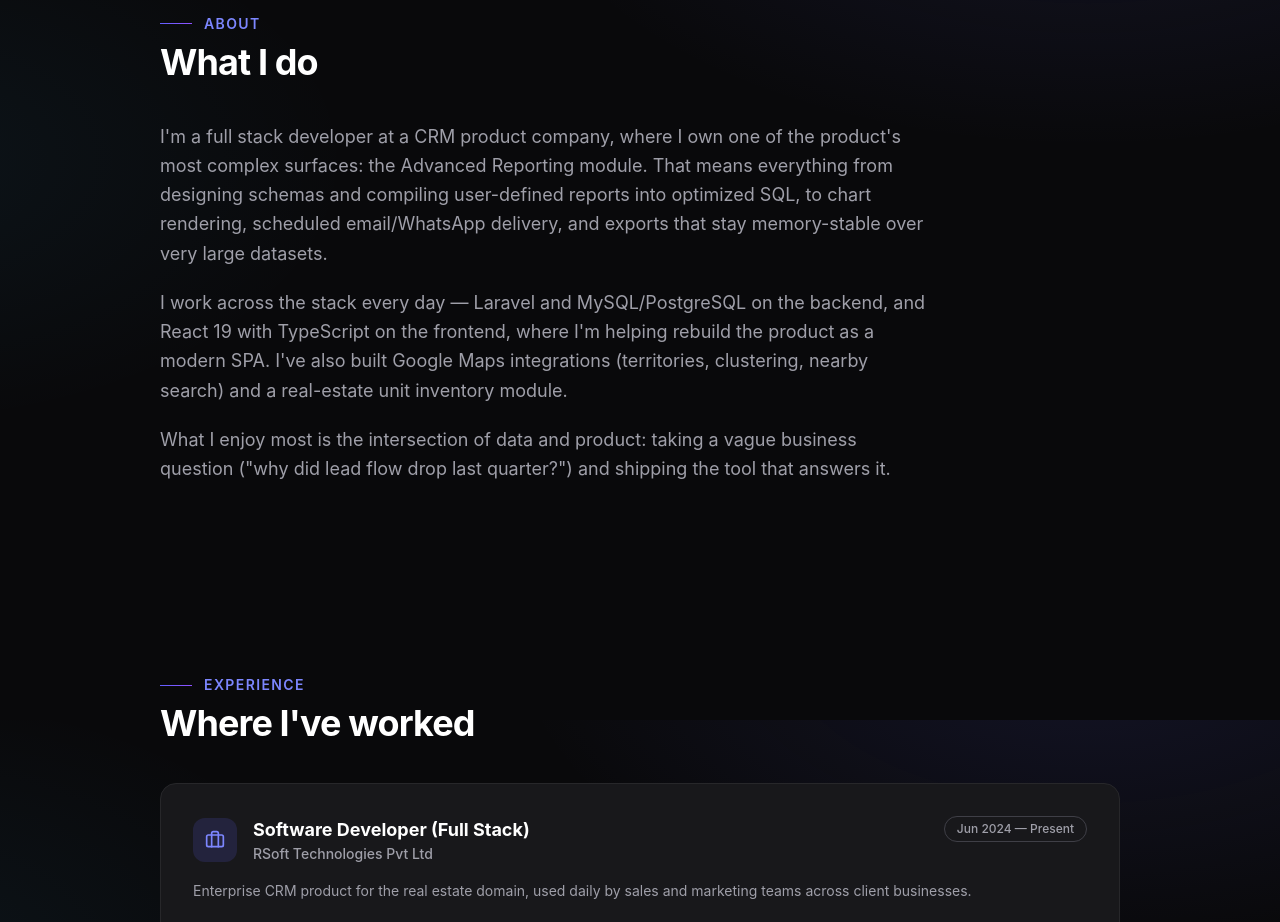
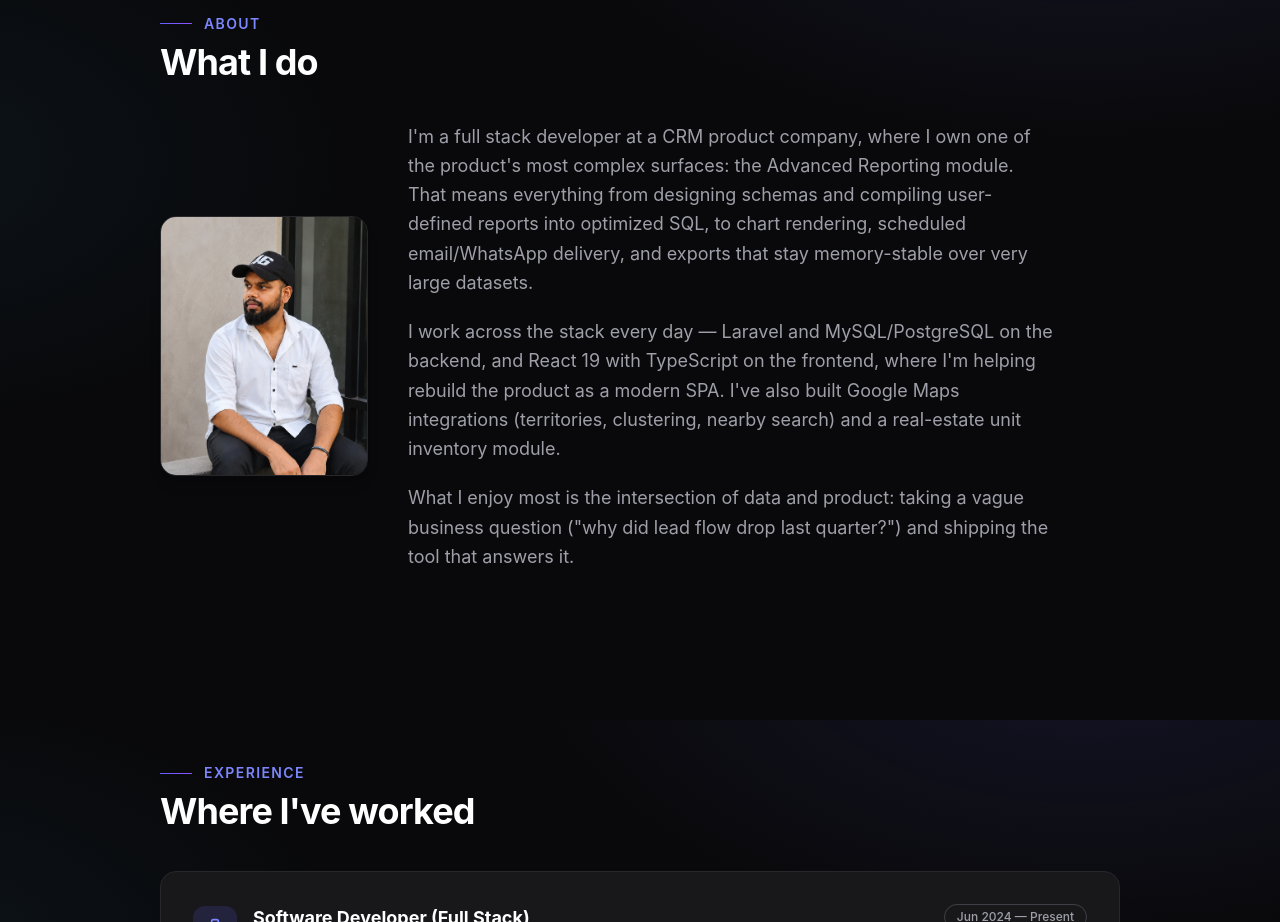
Before and after one commit to balajis-dev5/portfolio, a React (Vite) app: page / in a window 1280 px wide. Shown: the part 880-1802 px from the top of the page. Built offline with nearby package versions, Linux system fonts and the light colour scheme.

Commit message:
Add portrait to about section

```diff
--- a/src/components/About.tsx
+++ b/src/components/About.tsx
@@ -5,15 +5,24 @@ import Section from './Section'
 export default function About() {
   return (
     <Section id="about" kicker="About" title="What I do">
-      <div className="max-w-3xl space-y-5">
+      <div className="grid max-w-4xl items-center gap-8 md:grid-cols-[13rem_1fr] md:gap-10">
+        <Reveal>
+          <img
+            src="/photo.jpg"
+            alt="Balaji S"
+            className="aspect-[4/5] w-full max-w-[16rem] rounded-2xl border border-zinc-200 object-cover object-[55%_center] shadow-lg dark:border-zinc-800"
+          />
+        </Reveal>
+        <div className="space-y-5">
           {about.paragraphs.map((paragraph, i) => (
-          <Reveal key={i} delay={i * 0.08}>
+            <Reveal key={i} delay={(i + 1) * 0.08}>
               <p className="text-base leading-relaxed text-zinc-600 sm:text-lg dark:text-zinc-400">
                 {paragraph}
               </p>
             </Reveal>
           ))}
         </div>
+      </div>
     </Section>
   )
 }
```
Also changed, not shown: public/photo.jpg (added). Lines whose indentation alone changed are shown as unchanged.
